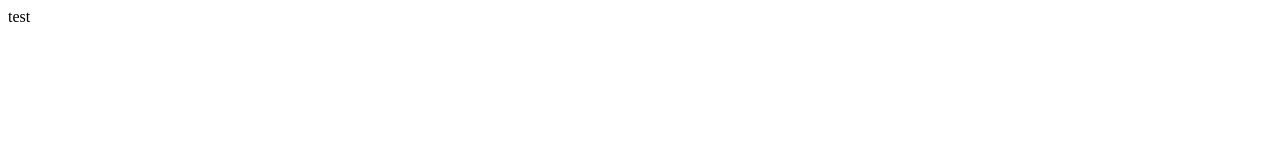
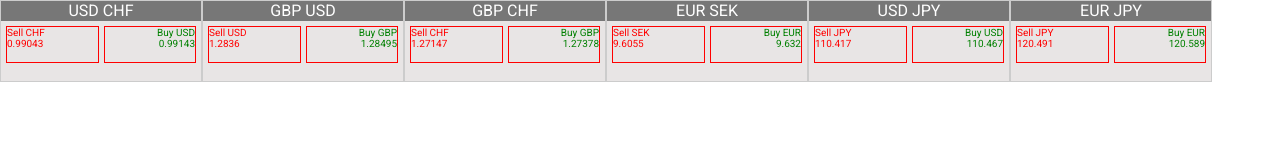
Before and after one commit to zigoo/tradingPanels, a React app: page / in a window 1280 px wide. Built offline with nearby package versions, Linux system fonts and the light colour scheme.

Commit message:
make proper structure

```diff
--- /dev/null
+++ b/client/Components/Panel.js
@@ -0,0 +1,48 @@
+import React, { PureComponent } from "react";
+import PropTypes from "prop-types";
+import styles from "../Styles/styles";
+
+const newLineSpan = {
+	style: {
+		display: "block"
+	}
+};
+
+class Panel extends PureComponent {
+	render() {
+		const { currencyPair, buy, sell } = this.props;
+
+		const buyCurr = currencyPair.substring(0, 3);
+		const sellCurr = currencyPair.substring(4, 7);
+
+		return (
+			<div style={styles.wrapper}>
+				<div style={styles.pairHeader}>
+					{currencyPair}
+				</div>
+				<div style={styles.content}>
+					<div style={styles.sellPanel}>
+						<span {...newLineSpan}>
+							Sell {sellCurr}
+						</span>
+						<span>{sell}</span>
+					</div>
+					<div style={styles.buyPanel}>
+						<span {...newLineSpan}>
+							Buy {buyCurr}
+						</span>
+						<span>{buy}</span>
+					</div>
+				</div>
+			</div>
+		);
+	}
+}
+
+Panel.propTypes = {
+	currencyPair: PropTypes.string.isRequired,
+	buy:PropTypes.number.isRequired,
+	sell:PropTypes.number.isRequired
+}
+
+export default Panel;
--- /dev/null
+++ b/client/Components/Panels.js
@@ -0,0 +1,29 @@
+import React, { Component } from "react";
+import Panel from "./Panel";
+
+const currenciesPairs = [
+	{ pair: "USD CHF", buy: 0.99143, sell: 0.99043 },
+	{ pair: "GBP USD", buy: 1.28495, sell: 1.2836 },
+	{ pair: "GBP CHF", buy: 1.27378, sell: 1.27147 },
+	{ pair: "EUR SEK", buy: 9.632, sell: 9.6055 },
+	{ pair: "USD JPY", buy: 110.467, sell: 110.417 },
+	{ pair: "EUR JPY", buy: 120.589, sell: 120.491 }
+];
+
+class Panels extends Component {
+	render() {
+		return (
+			<div>
+				{currenciesPairs.map(currPair => (
+					<Panel
+						currencyPair={currPair.pair}
+						buy={currPair.buy}
+						sell={currPair.sell}
+					/>
+				))}
+			</div>
+		);
+	}
+}
+
+export default Panels;
--- a/client/Panel.js
+++ /dev/null
@@ -1,16 +0,0 @@
-import React, { PureComponent } from "react";
-import PropTypes from "prop-types";
-
-class Panel extends PureComponent {
-	state = { test: "test" };
-
-	render() {
-		return <div>{this.state.test}</div>;
-	}
-}
-
-// Panel.propTypes = {
-
-// }
-
-export default Panel;
--- /dev/null
+++ b/client/Panels.js
@@ -0,0 +1,30 @@
+import React, { PureComponent } from "react";
+import Panel from "./Components/Panel";
+
+const currenciesPairs = [
+	{ pair: "USD CHF", buy: 0.99143, sell: 0.99043 },
+	{ pair: "GBP USD", buy: 1.28495, sell: 1.2836 },
+	{ pair: "GBP CHF", buy: 1.27378, sell: 1.27147 },
+	{ pair: "EUR SEK", buy: 9.632, sell: 9.6055 },
+	{ pair: "USD JPY", buy: 110.467, sell: 110.417 },
+	{ pair: "EUR JPY", buy: 120.589, sell: 120.491 }
+];
+
+class Panels extends PureComponent {
+	render() {
+		return (
+			<div>
+				{currenciesPairs.map((currPair, index) => (
+					<Panel
+						key={index}
+						currencyPair={currPair.pair}
+						buy={currPair.buy}
+						sell={currPair.sell}
+					/>
+				))}
+			</div>
+		);
+	}
+}
+
+export default Panels;
--- /dev/null
+++ b/client/Styles/styles.css
@@ -0,0 +1,6 @@
+body {
+	margin: 0;
+	padding: 0;
+	box-sizing: border-box;
+	font-family: "Roboto", sans-serif;
+}
--- /dev/null
+++ b/client/Styles/styles.js
@@ -0,0 +1,39 @@
+const styles = {
+	wrapper: {
+			display: "inline-block",
+		width: "200px",
+		height: "80px",
+		backgroundColor: "#e8e5e5",
+		border: "1px #ccc solid"
+	},
+	pairHeader: {
+		height: "20px",
+		textAlign: "center",
+		fontSize: "16px",
+		color: "white",
+		backgroundColor: "#777"
+	},
+	content: {
+		display: "flex",
+		flexWrap: "nowrap",
+		padding: 5
+	},
+	sellPanel: {
+		flex: "50%",
+		fontSize: "10px",
+		height: "35px",
+		color: "red",
+		border: "1px red solid",
+		marginRight: "5px"
+	},
+	buyPanel: {
+		flex: "50%",
+		fontSize: "10px",
+		height: "35px",
+		color: "green",
+		border: "1px red solid",
+		textAlign: "right"
+	}
+};
+
+export default styles;
--- a/client/index.html
+++ b/client/index.html
@@ -4,6 +4,7 @@
     <meta charset="utf-8">
     <meta name="viewport" content="width=device-width, initial-scale=1, shrink-to-fit=no">
     <meta name="theme-color" content="#000000">
+    <link href="https://fonts.googleapis.com/css?family=Roboto" rel="stylesheet">
     <title>TradingPanels example</title>
   </head>
   <body>
--- a/client/index.js
+++ b/client/index.js
@@ -1,8 +1,9 @@
 import React from "react";
 import ReactDOM from "react-dom";
-import Panel from "./Panel";
+import Panels from "./Components/Panels";
+import "./Styles/styles.css";
 
 ReactDOM.render(
-	<Panel />,
+	<Panels />,
 	document.getElementById("root")
 );
--- a/package.json
+++ b/package.json
@@ -9,11 +9,13 @@
     "start": "webpack-dev-server"
   },
   "dependencies": {
+    "css-loader": "^0.28.11",
     "html-webpack-plugin": "^2.30.1",
     "path": "^0.12.7",
     "prop-types": "^15.6.1",
     "react": "^16.2.0",
     "react-dom": "^16.2.0",
+    "style-loader": "^0.21.0",
     "webpack": "^3.11.0",
     "webpack-dev-server": "^2.11.1"
   },
--- a/webpack.config.js
+++ b/webpack.config.js
@@ -1,26 +1,30 @@
-const path = require('path');
-const HtmlWebpackPlugin = require('html-webpack-plugin');
+const path = require("path");
+const HtmlWebpackPlugin = require("html-webpack-plugin");
 
 const HtmlWebpackPluginConfig = new HtmlWebpackPlugin({
-  template: './client/index.html',
-  filename: 'index.html',
-  inject: 'body'
-})
+  template: "./client/index.html",
+  filename: "index.html",
+  inject: "body"
+});
 
 module.exports = {
-  entry: './client/index.js',
+  entry: "./client/index.js",
   output: {
-    path: path.resolve('dist'),
-    filename: 'index_bundle.js'
+    path: path.resolve("dist"),
+    filename: "index_bundle.js"
   },
   module: {
     loaders: [
       {
         test: /\.js$/,
-        loader: 'babel-loader',
-        exclude: /node_modules/,
+        loader: "babel-loader",
+        exclude: /node_modules/
       },
-    ],
+      {
+        test: /\.css$/,
+        use: ["style-loader", "css-loader"]
+      }
+    ]
   },
-   plugins: [HtmlWebpackPluginConfig]
-}
+  plugins: [HtmlWebpackPluginConfig]
+};
```
Also changed, not shown: 2 other files.
